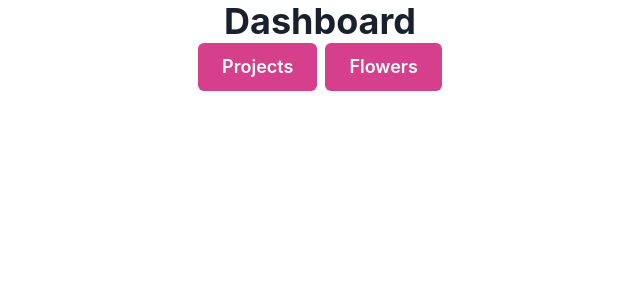
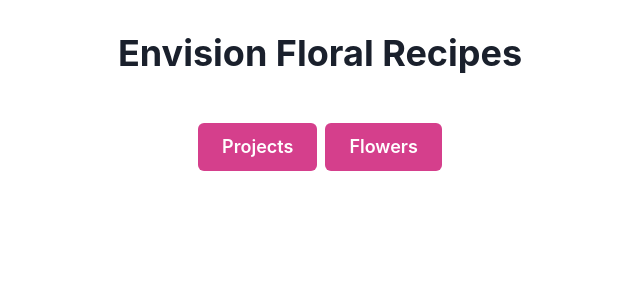
Before and after one commit to solidquartz/floral-recipes, a React (Create React App) app in the folder client/: page / in a window 1280 px wide. Shown: the top 300 px of the page, without its empty margins (320-960 px from the left). Built offline with nearby package versions, Linux system fonts and the light colour scheme.

Commit message:
Created dashboard WIP and header

```diff
--- a/client/src/pages/Dashboard.tsx
+++ b/client/src/pages/Dashboard.tsx
@@ -1,19 +1,23 @@
 // import { Link } from "react-router-dom";
 
-import { Button, ButtonGroup, Flex, Heading } from "@chakra-ui/react";
+import {
+  Box,
+  Button,
+  ButtonGroup,
+  Flex,
+  Heading,
+  Spacer,
+} from "@chakra-ui/react";
 import React from "react";
-
 
 export const Dashboard: React.FC = () => {
   return (
-    <Flex
-      direction="column"
-      align="center"
-      m="auto"
-    >
-
-        <Heading>Dashboard</Heading>
-
+    <Flex direction="column" align="center" m="auto" justify="center">
+      <Box p="8">
+        <Heading>Envision Floral Recipes</Heading>
+      </Box>
+      <Spacer />
+      <Box p="4">
         <ButtonGroup>
           <Button size="lg" colorScheme="pink">
             Projects
@@ -22,7 +26,7 @@ export const Dashboard: React.FC = () => {
             Flowers
           </Button>
         </ButtonGroup>
-
+      </Box>
     </Flex>
   );
 };
```
Also changed, not shown: client/src/pages/components/Header.tsx (+18 -3 lines).
